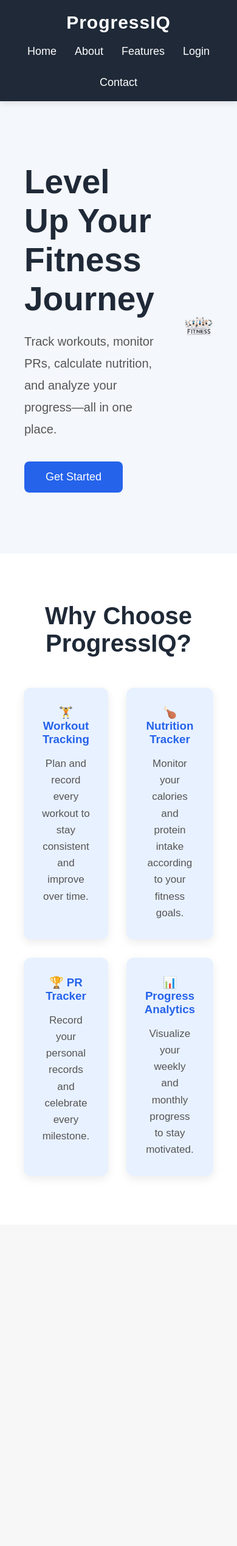
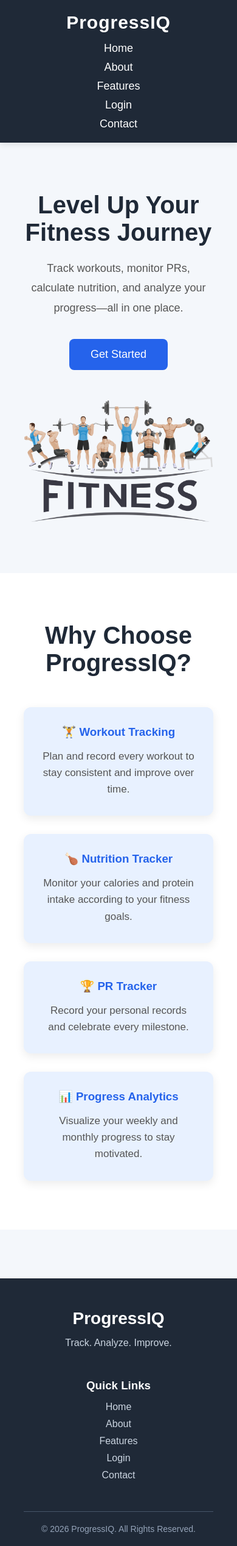
Before and after one commit to kishan009-code/ProgressIQ, a Flask app: page / in a window 390 px wide. Shown: the whole page at 61% size. Before the commit the page ends 1929 px from the top, so only its background shows below. Run offline with Flask 3, Linux system fonts and the light colour scheme.

Commit message:
Complete responsive homepage

```diff
--- a/static/CSS/Style.css
+++ b/static/CSS/Style.css
@@ -2,200 +2,268 @@
    Global Styles
 ========================= */
 
-*{
-    margin:0;
-    padding:0;
-    box-sizing:border-box;
+* {
+    margin: 0;
+    padding: 0;
+    box-sizing: border-box;
 }
 
-body{
-    font-family:Arial, Helvetica, sans-serif;
-    background:#f4f7fb;
-    color:#333;
-    min-height:100vh;
+body {
+    font-family: Arial, Helvetica, sans-serif;
+    background: #f4f7fb;
+    color: #333;
+    min-height: 100vh;
 }
+
 
 /* =========================
    Navigation Bar
 ========================= */
 
-nav{
-    display:flex;
-    justify-content:space-between;
-    align-items:center;
-    padding:18px 60px;
-    background:#1f2937;
-    box-shadow:0 3px 10px rgba(0,0,0,0.1);
+nav {
+    display: flex;
+    justify-content: space-between;
+    align-items: center;
+    padding: 18px 60px;
+    background: #1f2937;
+    box-shadow: 0 3px 10px rgba(0, 0, 0, 0.1);
 }
 
-nav h2{
-    color:white;
-    font-size:30px;
-    letter-spacing:1px;
+nav h2 {
+    color: white;
+    font-size: 30px;
+    letter-spacing: 1px;
 }
 
-nav ul{
-    display:flex;
-    list-style:none;
-    gap:30px;
+nav ul {
+    display: flex;
+    list-style: none;
+    gap: 30px;
 }
 
-nav ul li a{
-    text-decoration:none;
-    color:white;
-    font-size:18px;
-    transition:0.3s;
+nav ul li a {
+    text-decoration: none;
+    color: white;
+    font-size: 18px;
+    transition: 0.3s;
 }
 
-nav ul li a:hover{
-    color:#38bdf8;
+nav ul li a:hover {
+    color: #38bdf8;
 }
+
 
 /* =========================
    Hero Section
 ========================= */
 
-.hero{
-    display:flex;
-    justify-content:space-between;
-    align-items:center;
-    max-width:1200px;
-    margin:80px auto;
-    padding:20px;
-    gap:50px;
+.hero {
+    display: flex;
+    justify-content: space-between;
+    align-items: center;
+    max-width: 1200px;
+    margin: 80px auto;
+    padding: 20px;
+    gap: 50px;
 }
 
-.hero h1{
-    font-size:55px;
-    color:#1f2937;
-    margin-bottom:25px;
+.hero-text {
+    flex: 1;
 }
 
-.hero p{
-    font-size:22px;
-    color:#555;
-    line-height:1.8;
-    margin-bottom:40px;
+.hero-text h1 {
+    font-size: 55px;
+    color: #1f2937;
+    margin-bottom: 20px;
 }
+
+.hero-text p {
+    font-size: 20px;
+    line-height: 1.8;
+    color: #555;
+    margin-bottom: 35px;
+}
+
+.hero-image {
+    flex: 1;
+    text-align: center;
+}
+
+.hero-image img {
+    width: 100%;
+    max-width: 450px;
+}
+
 
 /* =========================
    Button
 ========================= */
 
-.hero button{
-    background:#2563eb;
-    color:white;
-    border:none;
-    padding:15px 35px;
-    font-size:18px;
-    border-radius:8px;
-    cursor:pointer;
-    transition:0.3s;
+.hero button {
+    background: #2563eb;
+    color: white;
+    border: none;
+    padding: 15px 35px;
+    font-size: 18px;
+    border-radius: 8px;
+    cursor: pointer;
+    transition: 0.3s;
 }
 
-.hero button:hover{
-    background:#1d4ed8;
-    transform:translateY(-3px);
+.hero button:hover {
+    background: #1d4ed8;
+    transform: translateY(-3px);
 }
+
+
+/* =========================
+   Features Section
+========================= */
+
+.features {
+    padding: 80px 10%;
+    background: white;
+    text-align: center;
+}
+
+.features h2 {
+    font-size: 40px;
+    color: #1f2937;
+    margin-bottom: 50px;
+}
+
+.feature-container {
+    display: grid;
+    grid-template-columns: repeat(2, 1fr);
+    gap: 30px;
+}
+
+.card {
+    background: #e8f1ff;
+    padding: 30px;
+    border-radius: 12px;
+    box-shadow: 0 5px 15px rgba(0, 0, 0, 0.08);
+    transition: 0.3s;
+}
+
+.card:hover {
+    transform: translateY(-8px);
+    box-shadow: 0 10px 25px rgba(0, 0, 0, 0.15);
+}
+
+.card h3 {
+    margin-bottom: 15px;
+    color: #2563eb;
+}
+
+.card p {
+    font-size: 17px;
+    line-height: 1.6;
+    color: #555;
+}
+
+
+/* =========================
+   Footer
+========================= */
+
+footer {
+    background: #1f2937;
+    color: white;
+    padding: 50px 10% 20px;
+    margin-top: 80px;
+}
+
+.footer-content {
+    display: flex;
+    justify-content: space-between;
+    gap: 50px;
+}
+
+.footer-brand h2 {
+    font-size: 28px;
+    margin-bottom: 15px;
+}
+
+.footer-brand p {
+    color: #cbd5e1;
+}
+
+.footer-links h3 {
+    margin-bottom: 15px;
+}
+
+.footer-links ul {
+    list-style: none;
+}
+
+.footer-links li {
+    margin-bottom: 10px;
+}
+
+.footer-links a {
+    color: #cbd5e1;
+    text-decoration: none;
+    transition: 0.3s;
+}
+
+.footer-links a:hover {
+    color: #38bdf8;
+}
+
+.footer-bottom {
+    border-top: 1px solid #475569;
+    margin-top: 40px;
+    padding-top: 20px;
+    text-align: center;
+}
+
+.footer-bottom p {
+    color: #94a3b8;
+    font-size: 14px;
+}
+
 
 /* =========================
    Responsive Design
 ========================= */
 
-@media(max-width:768px){
+@media (max-width: 768px) {
 
-    nav{
-        flex-direction:column;
-        gap:20px;
-        padding:20px;
+    nav {
+        flex-direction: column;
+        gap: 15px;
+        padding: 20px;
     }
 
-    nav ul{
-        flex-wrap:wrap;
-        justify-content:center;
+    nav ul {
+        flex-direction: column;
+        align-items: center;
+        gap: 10px;
+        padding: 0;
     }
 
-    .hero{
-        margin:80px 20px;
+    .hero {
+        flex-direction: column;
+        text-align: center;
+        margin: 60px 20px;
     }
 
-    .hero h1{
-        font-size:40px;
+    .hero-text h1 {
+        font-size: 40px;
     }
 
-    .hero p{
-        font-size:18px;
+    .hero-text p {
+        font-size: 18px;
+    }
+
+    .feature-container {
+        grid-template-columns: 1fr;
+    }
+
+    .footer-content {
+        flex-direction: column;
+        text-align: center;
+        align-items: center;
     }
 }
- /* =========================
-   Features Section
-========================= */
-
-.features{
-    padding:80px 10%;
-    background:white;
-    text-align:center;
-}
-
-.features h2{
-    font-size:40px;
-    color:#1f2937;
-    margin-bottom:50px;
-}
-
-.feature-container{
-    display:grid;
-    grid-template-columns:repeat(2,1fr);
-    gap:30px;
-}
-
-.card{
-
-    background:#e8f1ff;
-    padding:30px;
-    border-radius:12px;
-    box-shadow:0 5px 15px rgba(0,0,0,0.08);
-    transition:0.3s;
-}
-
-.card:hover{
-    transform:translateY(-8px);
-    box-shadow:0 10px 25px rgba(0,0,0,0.15);
-}
-
-.card h3{
-    margin-bottom:15px;
-    color:#2563eb;
-}
-
-.card p{
-    font-size:17px;
-    line-height:1.6;
-    color:#555;
-}
-.hero-text{
-    flex:1;
-}
-
-.hero-text h1{
-    font-size:55px;
-    color:#1f2937;
-    margin-bottom:20px;
-}
-
-.hero-text p{
-    font-size:20px;
-    line-height:1.8;
-    color:#555;
-    margin-bottom:35px;
-}
-
-.hero-image{
-    flex:1;
-    text-align:center;
-}
-
-.hero-image img{
-    width:100%;
-    max-width:450px;
-}
--- a/templates/Home.html
+++ b/templates/Home.html
@@ -1,7 +1,10 @@
 <!DOCTYPE html>
 <html>
 <head>
+     <meta name="viewport" content="width=device-width, initial-scale=1.0">
+
     <title>ProgressIQ</title>
+
     <link rel="stylesheet" href="{{ url_for('static', filename='css/style.css') }}">
 </head>
 <body>
@@ -69,6 +72,36 @@
     </div>
 
 </section>
+<footer>
+
+    <div class="footer-content">
+
+        <div class="footer-brand">
+            <h2>ProgressIQ</h2>
+            <p>Track. Analyze. Improve.</p>
+        </div>
+
+        <div class="footer-links">
+
+            <h3>Quick Links</h3>
+
+            <ul>
+                <li><a href="#">Home</a></li>
+                <li><a href="#">About</a></li>
+                <li><a href="#">Features</a></li>
+                <li><a href="#">Login</a></li>
+                <li><a href="#">Contact</a></li>
+            </ul>
+
+        </div>
+
+    </div>
+
+    <div class="footer-bottom">
+        <p>© 2026 ProgressIQ. All Rights Reserved.</p>
+    </div>
+
+</footer>
 
 </body>
 </html>
```
